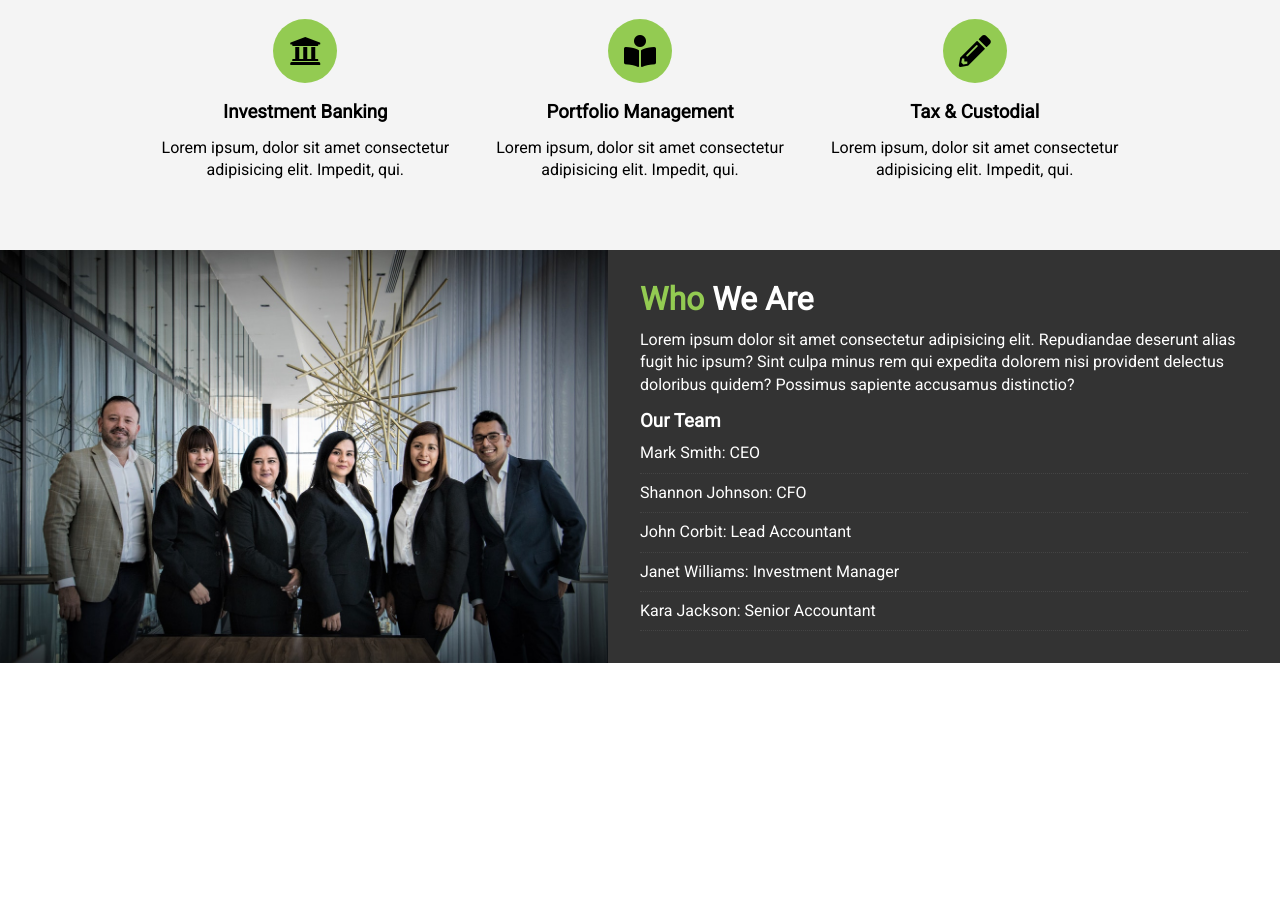
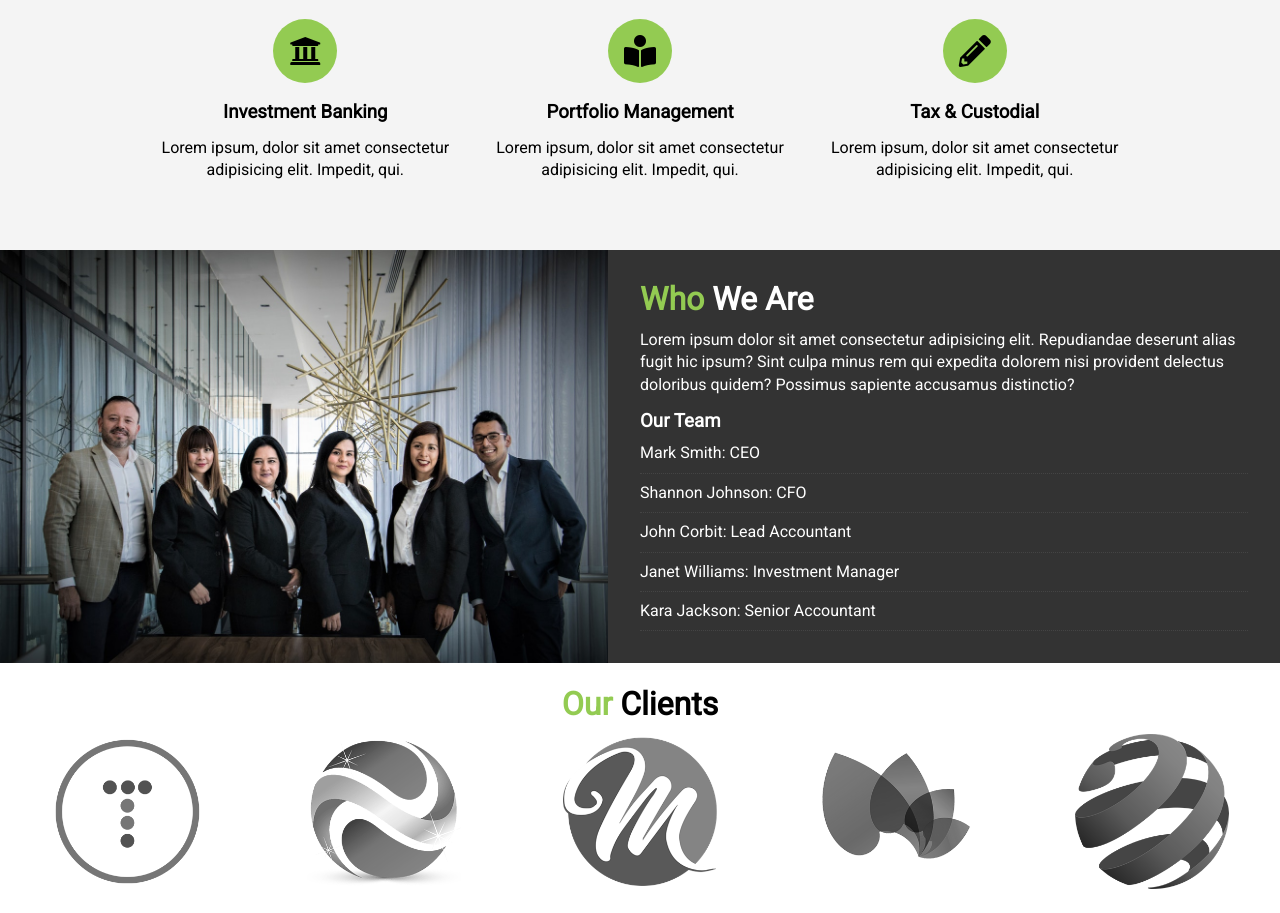
Before and after one commit to sharathnair007/Udemy---Modern-HTML-CSS-From-The-Beginning-Including-Sass-, a plain HTML site: page 7. EdgeLedger Website (Flexbox)/index.html in a window 1280 px wide. Shown: the part 950-1863 px from the top of the page. Before the commit the page ends 1613 px from the top, so only its background shows below. Drawn offline with Linux system fonts and the light colour scheme.

Commit message:
added section for Clients

```diff
--- a/7. EdgeLedger Website (Flexbox)/css/style.css
+++ b/7. EdgeLedger Website (Flexbox)/css/style.css
@@ -184,8 +184,21 @@ a {
     background: url('../img/people.jpg') no-repeat center center/cover;
 }
 
-#who .who-text .list li{
+#who .who-text .list li {
     list-style: none;
     padding: 0.5rem 0;
     border-bottom: 1px dotted #444;
 }
+
+
+/* Section: Clients */
+
+#clients .items {
+    display: flex;
+}
+
+#clients .items img {
+    display: block;
+    margin: auto;
+    width: 60%;
+}
--- a/7. EdgeLedger Website (Flexbox)/index.html
+++ b/7. EdgeLedger Website (Flexbox)/index.html
@@ -78,5 +78,18 @@
             </ul>
         </div>
     </section>
+    <!-- Section: Clients -->
+    <section id="clients" class="py-1 text-center">
+        <div id="container">
+            <h2 class="m-heading"><span class="text-primary">Our</span> Clients</h2>
+            <div class="items">
+                <div><img src="./img/logos/logo1.png" alt="Client"></div>
+                <div><img src="./img/logos/logo2.png" alt="Client"></div>
+                <div><img src="./img/logos/logo3.png" alt="Client"></div>
+                <div><img src="./img/logos/logo4.png" alt="Client"></div>
+                <div><img src="./img/logos/logo5.png" alt="Client"></div>
+            </div>
+        </div>
+    </section>
 </body>
 </html>
```
